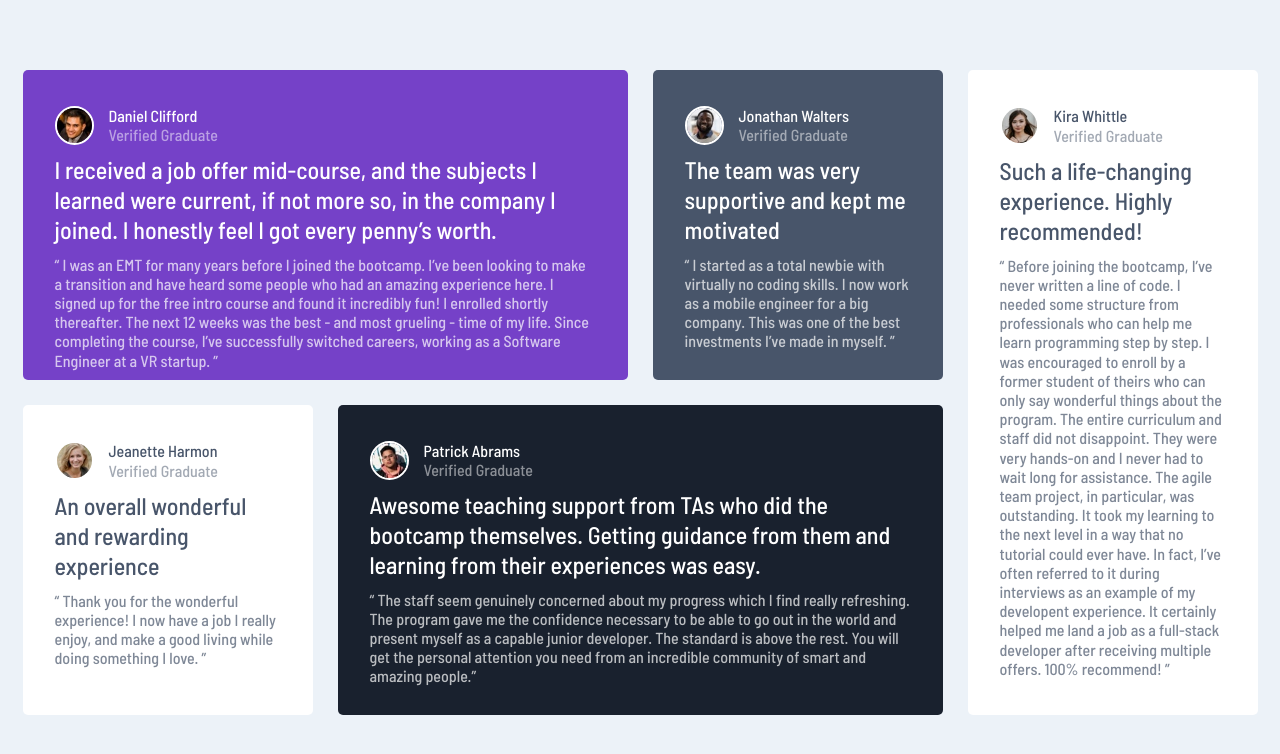
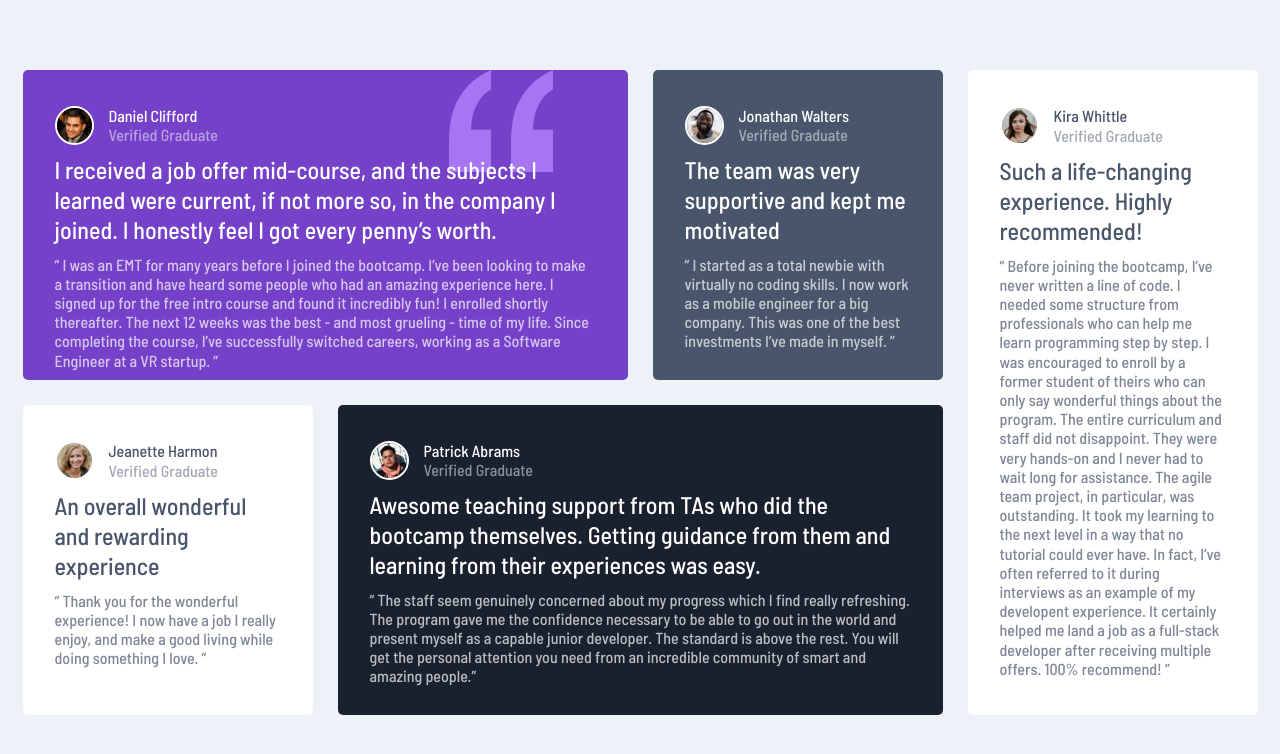
Before and after one commit to erratinsilentio/Testimonials-Grid-Section, a plain HTML site: page index.html in a window 1280 px wide. Drawn offline with Linux system fonts and the light colour scheme.

Commit message:
added quotation mark svg:

```diff
--- a/index.html
+++ b/index.html
@@ -35,7 +35,8 @@
   <body>
     <div class="grid">
       <div class="post post-1">
-        <div class="profile">
+        <img src="images/bg-pattern-quotation.svg" class="mark" />
+        <div class="profile level">
           <img
             src="images/image-daniel.jpg"
             alt="Daniel Clifford"
@@ -44,12 +45,12 @@
           <div class="name">Daniel Clifford</div>
           <div class="status">Verified Graduate</div>
         </div>
-        <div class="title">
+        <div class="title level">
           I received a job offer mid-course, and the subjects I learned were
           current, if not more so, in the company I joined. I honestly feel I
           got every penny’s worth.
         </div>
-        <div class="description">
+        <div class="description level">
           “ I was an EMT for many years before I joined the bootcamp. I’ve been
           looking to make a transition and have heard some people who had an
           amazing experience here. I signed up for the free intro course and
--- a/style.css
+++ b/style.css
@@ -40,6 +40,7 @@ body {
   grid-area: post1;
   background-color: var(--ModerateViolet);
   color: var(--White);
+  position: relative;
 }
 .post-2 {
   grid-area: post2;
@@ -98,6 +99,15 @@ body {
   line-height: 1.2rem;
   opacity: 0.7;
 }
+.mark {
+  position: absolute;
+  z-index: 0;
+  top: 0;
+  right: 75px;
+}
+.level {
+  z-index: 1;
+}
 
 @media (max-width: 376px) {
   .grid {
```
